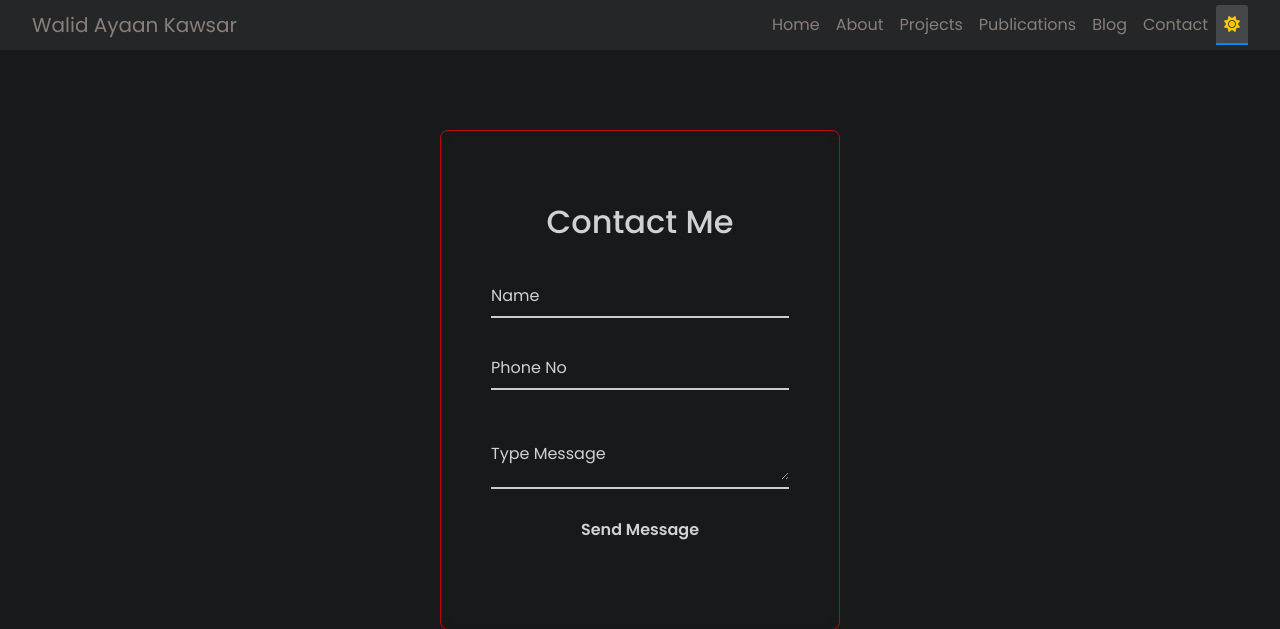
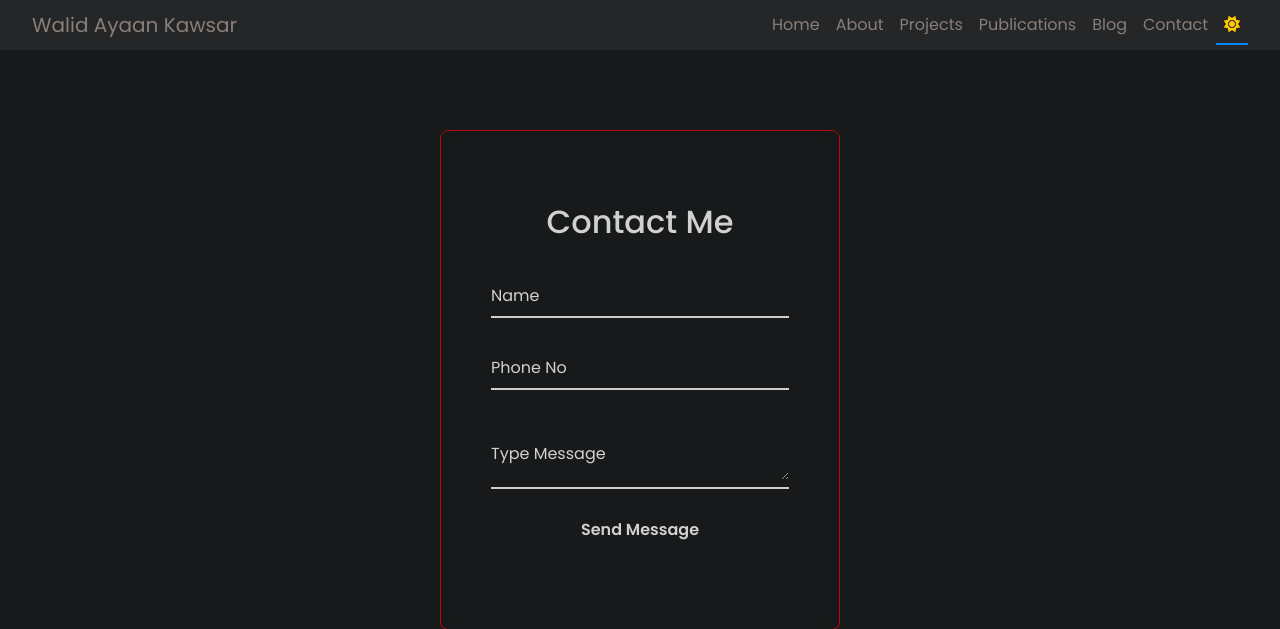
Before and after one commit to walidayankawsar/MyPortfolio, a Django app: page /pages/contact.html in a window 1280 px wide, with the pointer over the restyled element. Shown: the top 629 px of the page. Run offline with Django 5.2, Linux system fonts and the light colour scheme.

Commit message:
menu btn updated

```diff
--- a/static/css/contact.css
+++ b/static/css/contact.css
@@ -108,9 +108,3 @@ button {
   border: 2px solid transparent;
   transition: 0.3s ease;
 }
-
-button:hover {
-  color: inherit;
-  border-color: inherit;
-  background: rgba(255, 255, 255, 0.15);
-}
```
